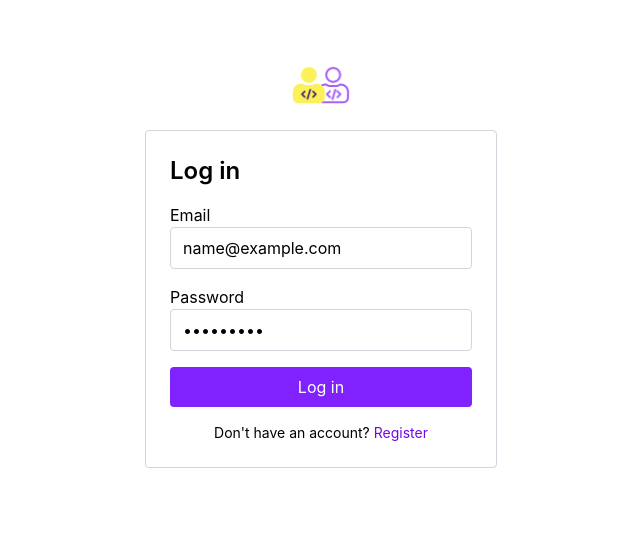
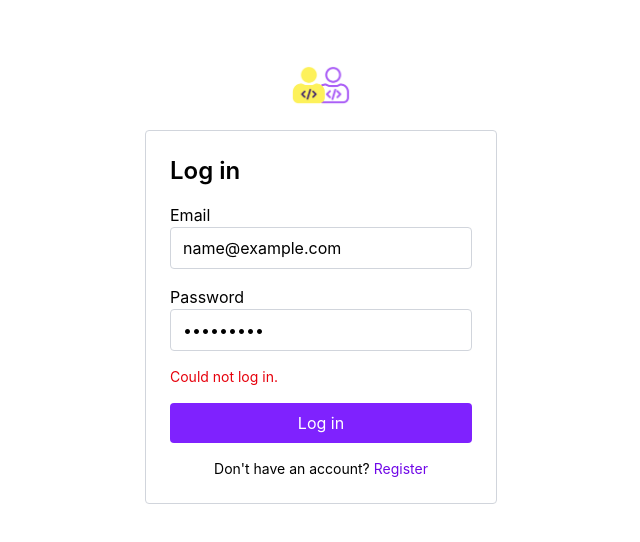
Before and after one commit to earth824/dnc-react-todo-auth-web, a React (Vite) app: page /login in a window 1280 px wide. Both pictures are taken after typing "name@example.com", "Sample123" into the empty fields and a click on the button "Log in". Shown: the top 542 px of the page, without its empty margins (319-959 px from the left). Built offline with nearby package versions, Linux system fonts and the light colour scheme; no server answers.

Commit message:
feat: add login

```diff
--- a/src/api/auth.ts
+++ b/src/api/auth.ts
@@ -20,3 +20,8 @@ export async function register(input: RegisterInput): Promise<User> {
   const res = await apiClient.post<User>('/auth/register', input);
   return res.data;
 }
+
+export async function login(input: LoginInput): Promise<LoginResponse> {
+  const res = await apiClient.post<LoginResponse>('/auth/login', input);
+  return res.data;
+}
--- a/src/hooks/use-auth.ts
+++ b/src/hooks/use-auth.ts
@@ -1,6 +1,12 @@
 import { useMutation } from '@tanstack/react-query';
 
-import { register, type RegisterInput } from '../api/auth';
+import {
+  login,
+  register,
+  type LoginInput,
+  type RegisterInput,
+} from '../api/auth';
+import { useAuthStore } from '../stores/auth-store';
 
 type MutationOptions = {
   onSuccess?: () => void;
@@ -12,3 +18,15 @@ export function useRegister({ onSuccess }: MutationOptions = {}) {
     onSuccess: () => onSuccess?.(),
   });
 }
+
+export function useLogin({ onSuccess }: MutationOptions = {}) {
+  const setAccessToken = useAuthStore((state) => state.setAccessToken);
+
+  return useMutation({
+    mutationFn: (input: LoginInput) => login(input),
+    onSuccess: (data) => {
+      setAccessToken(data.accessToken);
+      onSuccess?.();
+    },
+  });
+}
--- a/src/pages/LoginPage.tsx
+++ b/src/pages/LoginPage.tsx
@@ -1,8 +1,11 @@
 // หน้าเข้าสู่ระบบ: ฟอร์ม email และ password
 import { zodResolver } from '@hookform/resolvers/zod';
 import { useForm } from 'react-hook-form';
-import { Link } from 'react-router';
+import { Link, useNavigate } from 'react-router';
 import { z } from 'zod';
+
+import { getApiErrorCode } from '../api/errors';
+import { useLogin } from '../hooks/use-auth';
 
 const loginSchema = z.object({
   email: z.email('Invalid email address.'),
@@ -24,10 +27,20 @@ export default function LoginPage() {
     },
   });
 
+  const navigate = useNavigate();
+
+  const loginMutation = useLogin({
+    onSuccess: () => navigate('/todos'),
+  });
+
   const onSubmit = (data: LoginFormValues) => {
-    // แทนด้วยการเรียก login mutation
-    console.log(data);
+    loginMutation.mutate(data);
   };
+
+  const errorMessage =
+    getApiErrorCode(loginMutation.error) === 'INVALID_CREDENTIALS'
+      ? 'Invalid email or password.'
+      : 'Could not log in.';
 
   return (
     <div className="space-y-4">
@@ -66,8 +79,13 @@ export default function LoginPage() {
           )}
         </div>
 
+        {loginMutation.isError && (
+          <p className="text-sm text-red-600">{errorMessage}</p>
+        )}
+
         <button
           type="submit"
+          disabled={loginMutation.isPending}
           className="w-full rounded bg-violet-600 px-3 py-2 text-white disabled:opacity-50"
         >
           Log in
```
